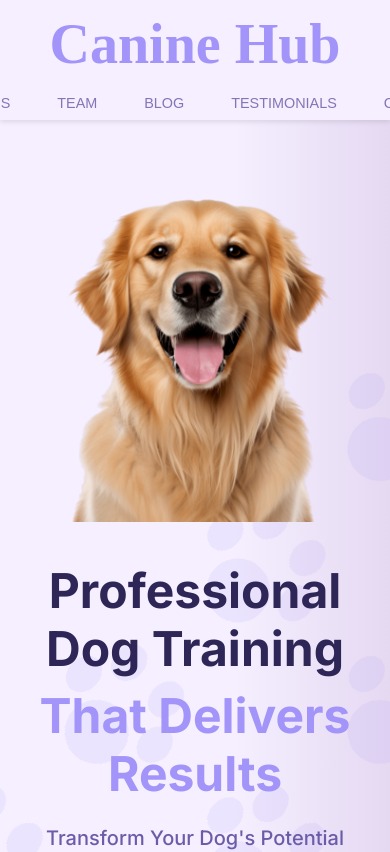
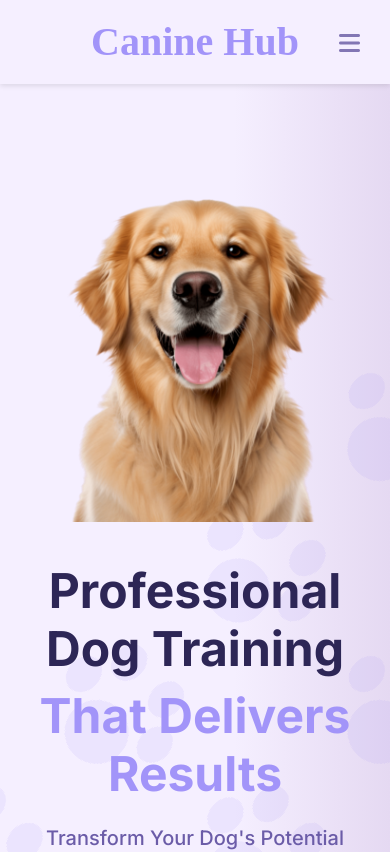
Before and after one commit to curiouschipkali/CanineHubs, a React (Create React App) app: page / in a window 390 px wide. Shown: the top 852 px of the page. Built offline with nearby package versions, Linux system fonts and the light colour scheme.

Commit message:
mobile header fix

```diff
--- a/src/App.css
+++ b/src/App.css
@@ -137,7 +137,6 @@ color: #A294F9;
 
 
 /*calendar*/
-/* General Calendar Styling */
 .react-calendar {
   border: none;
   border-radius: 12px;
@@ -145,8 +144,6 @@ color: #A294F9;
   padding: 10px;
   font-family: "Roboto", sans-serif;
   box-shadow: 0 4px 12px rgba(0, 0, 0, 0.1);
-  max-width: 100%; /* Ensure the calendar takes up the full width */
-  overflow: hidden;
 }
 
 /* Navigation Bar Styling */
@@ -168,23 +165,10 @@ color: #A294F9;
   border: none;
   font-size: 16px;
   cursor: pointer;
-  padding: 5px;
-  border-radius: 50%;
-  display: flex;
-  justify-content: center;
-  align-items: center;
-  transition: background 0.3s, transform 0.2s;
 }
 
 .react-calendar__navigation button:hover {
-  background: rgba(255, 255, 255, 0.2);
   color: #ffd700; /* Gold hover effect */
-  transform: scale(1.1);
-}
-
-.react-calendar__navigation span {
-  font-size: 18px;
-  font-weight: bold;
 }
 
 /* Day Tile Styling */
@@ -242,67 +226,6 @@ color: #A294F9;
   grid-template-columns: repeat(7, 1fr);
   gap: 10px;
 }
-
-/* Mobile Responsiveness */
-@media (max-width: 800px) {
-  .react-calendar {
-    padding: 8px;
-  }
-
-  .react-calendar__navigation {
-    flex-direction: column;
-    align-items: center;
-    gap: 5px;
-  }
-
-  .react-calendar__navigation span {
-    font-size: 16px;
-  }
-
-  .react-calendar__navigation button {
-    font-size: 14px;
-    width: 40px;
-    height: 40px;
-  }
-
-  .react-calendar__tile {
-    font-size: 14px;
-    padding: 8px;
-  }
-
-  .react-calendar__month-view__days {
-    gap: 8px;
-  }
-}
-
-@media (max-width: 500px) {
-  .react-calendar {
-    padding: 6px;
-  }
-
-  .react-calendar__navigation button {
-    font-size: 12px;
-    width: 35px;
-    height: 35px;
-  }
-
-  .react-calendar__navigation span {
-    font-size: 14px;
-  }
-
-  .react-calendar__tile {
-    font-size: 12px;
-    padding: 6px;
-  }
-
-  .react-calendar__month-view__days {
-    gap: 6px;
-  }
-}
-
-
-
-
 
 /* Hero Section */
 @import url('https://fonts.googleapis.com/css2?family=Playfair+Display:wght@400;700&family=Cormorant+Garamond:wght@400;600&family=Montserrat:wght@300;400;500&display=swap');
@@ -1708,6 +1631,65 @@ transform: translateY(0);
   }
 }
 
-
+/* Mobile menu styles */
+.mobile-menu-button {
+  display: none;
+  background: none;
+  border: none;
+  color: #8276b4;
+  font-size: 1.5rem;
+  cursor: pointer;
+  padding: 10px;
+}
+
+@media (max-width: 768px) {
+  .mobile-menu-button {
+    display: block;
+    position: absolute;
+    right: 20px;
+    top: 20px;
+  }
+
+  .header nav {
+    display: none;
+    width: 100%;
+    position: absolute;
+    top: 100%;
+    left: 0;
+    background: #F5EFFF;
+    padding: 20px 0;
+    box-shadow: 0 4px 6px rgba(0, 0, 0, 0.1);
+  }
+
+  .header nav.mobile-menu-open {
+    display: block;
+  }
+
+  .header nav ul {
+    flex-direction: column;
+    gap: 20px;
+  }
+
+  .header nav ul li {
+    width: 100%;
+    text-align: center;
+  }
+
+  .header nav ul li a {
+    display: block;
+    padding: 12px 0;
+    width: 100%;
+  }
+
+  .header.collapsed {
+    height: auto;
+    padding: 10px 0;
+  }
+
+  .header .logo {
+    font-size: 2.5rem;
+    margin: 10px 0;
+  }
+}
 
 /* Base styling for the calendar container */
--- a/src/App.js
+++ b/src/App.js
@@ -10,6 +10,7 @@ import Calendar from "react-calendar";
 
 const Header = () => {
     const [isCollapsed, setIsCollapsed] = useState(false);
+    const [isMobileMenuOpen, setIsMobileMenuOpen] = useState(false);
 
     useEffect(() => {
       let lastScrollTop = 0;
@@ -37,16 +38,23 @@ const Header = () => {
       return () => window.removeEventListener('scroll', handleScroll);
     }, []);
 
+    const toggleMobileMenu = () => {
+        setIsMobileMenuOpen(!isMobileMenuOpen);
+    };
+
     return (
       <header className={`header ${isCollapsed ? 'collapsed' : ''}`}>
         <div className="logo">Canine Hub</div>
-        <nav>
+        <button className="mobile-menu-button" onClick={toggleMobileMenu}>
+          <i className="fas fa-bars"></i>
+        </button>
+        <nav className={isMobileMenuOpen ? 'mobile-menu-open' : ''}>
           <ul>
-            <li><a href="#services">Services</a></li>
-            <li><a href="#team">Team</a></li>
-            <li><a href="#blog">Blog</a></li>
-            <li><a href="#testimonials">Testimonials</a></li>
-            <li><a href="#contact">Contact</a></li>
+            <li><a href="#services" onClick={() => setIsMobileMenuOpen(false)}>Services</a></li>
+            <li><a href="#team" onClick={() => setIsMobileMenuOpen(false)}>Team</a></li>
+            <li><a href="#blog" onClick={() => setIsMobileMenuOpen(false)}>Blog</a></li>
+            <li><a href="#testimonials" onClick={() => setIsMobileMenuOpen(false)}>Testimonials</a></li>
+            <li><a href="#contact" onClick={() => setIsMobileMenuOpen(false)}>Contact</a></li>
           </ul>
         </nav>
       </header>
@@ -120,7 +128,7 @@ const Header = () => {
       <div>
         {loading && <p>Loading booked dates...</p>}
         {error && <p style={{ color: "red" }}>Error: {error}</p>}
-        <div className="calendar-container">
+
         <Calendar
           tileClassName={({ date, view }) => {
             if (view === "month") {
@@ -144,7 +152,6 @@ const Header = () => {
             return false;
           }}
         />
-        </div>
 
         <button
           style={{
```
